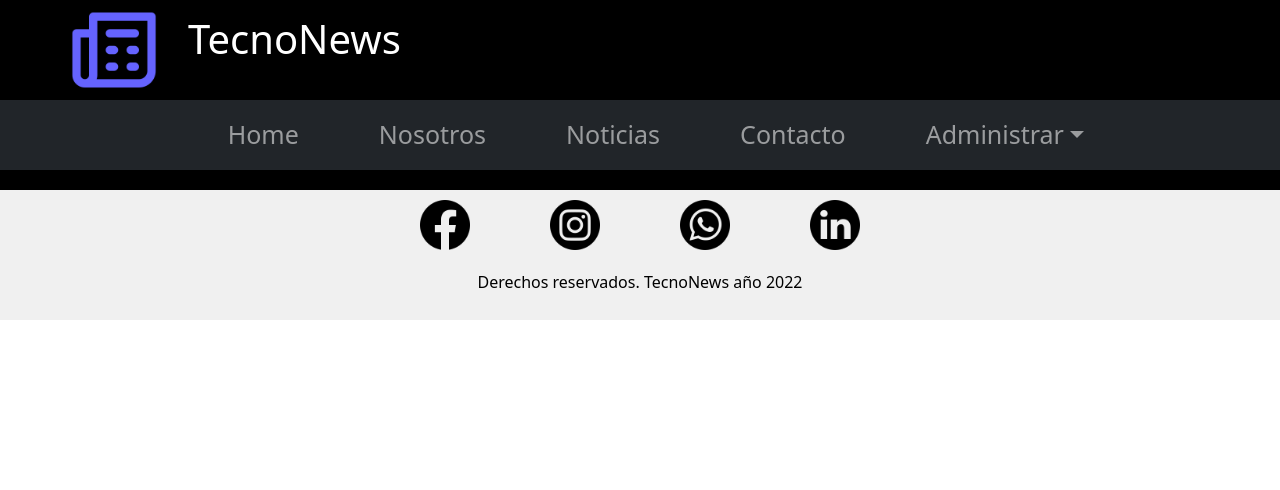
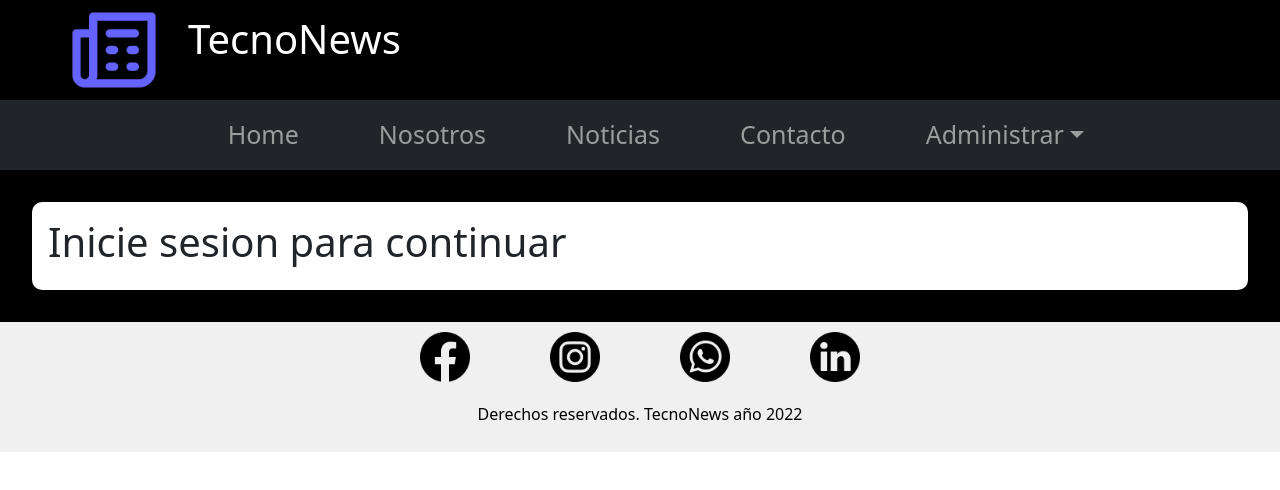
Before and after one commit to juanRC96/cursoUTN-Frontend, a React (Create React App) app: page /alta in a window 1280 px wide. Shown: the top 490 px of the page. Built offline with nearby package versions, Linux system fonts and the light colour scheme.

Commit message:
mensaje error de sesion

```diff
--- a/src/App.js
+++ b/src/App.js
@@ -16,6 +16,7 @@ import AuthContext from "./context/AuthContext";
 import AgregarNoticia from "./pages/AgregarNoticia";
 import ModificarNoticia from "./pages/ModificarNoticia";
 import MensajesPage from "./pages/MensajesPage";
+import ErrorSesion from "./pages/ErrorSesion";
 
 function App() {
   return (
@@ -28,17 +29,32 @@ function App() {
           {
             context => (
               <Routes>
-                <Route path="/" element={<HomePage />} />
-                <Route path="nosotros" element={<NosotrosPage />} />
-                <Route path="noticias" element={<NoticiasPage />} />
-                <Route path="contacto" element={<ContactoPage />} />
-                <Route path="login" element={<Login />} />
+                {
+                  !context.userLogin &&
+                  <>
+                    <Route path="/" element={<HomePage />} />
+                    <Route path="nosotros" element={<NosotrosPage />} />
+                    <Route path="noticias" element={<NoticiasPage />} />
+                    <Route path="contacto" element={<ContactoPage />} />
+                    <Route path="login" element={<Login />} />
+
+                    <Route path="alta" element={<ErrorSesion/>}/>
+                    <Route path="noticias/modificar/:id" element={<ErrorSesion/>}/>
+                    <Route path="mensajes" element={<ErrorSesion/>}/>
+                  </>
+                }
                 {
                   context.userLogin &&
                   <>
+                    <Route path="/" element={<HomePage />} />
+                    <Route path="nosotros" element={<NosotrosPage />} />
+                    <Route path="noticias" element={<NoticiasPage />} />
+                    <Route path="contacto" element={<ContactoPage />} />
                     <Route path="alta" element={<AgregarNoticia/>}/>
                     <Route path="noticias/modificar/:id" element={<ModificarNoticia/>}/>
                     <Route path="mensajes" element={<MensajesPage />} />
+
+                    <Route path="login" element={<ErrorSesion />} />
                   </>
                 }
               </Routes>
--- /dev/null
+++ b/src/pages/ErrorSesion.js
@@ -0,0 +1,8 @@
+
+export default function ErrorSesion(){
+    return(
+        <div className="contenedor">
+            <h1>Inicie sesion para continuar</h1>
+        </div>
+    )
+}
```
